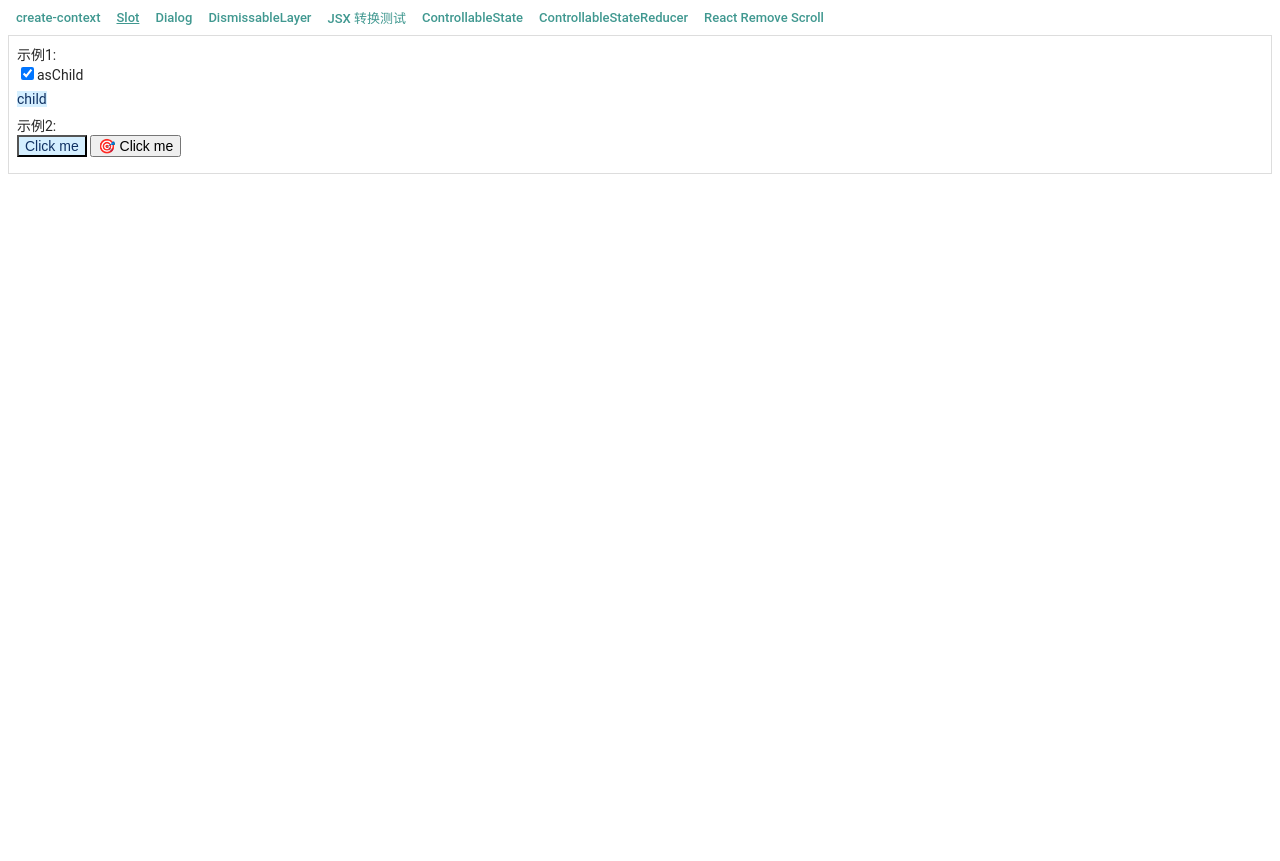
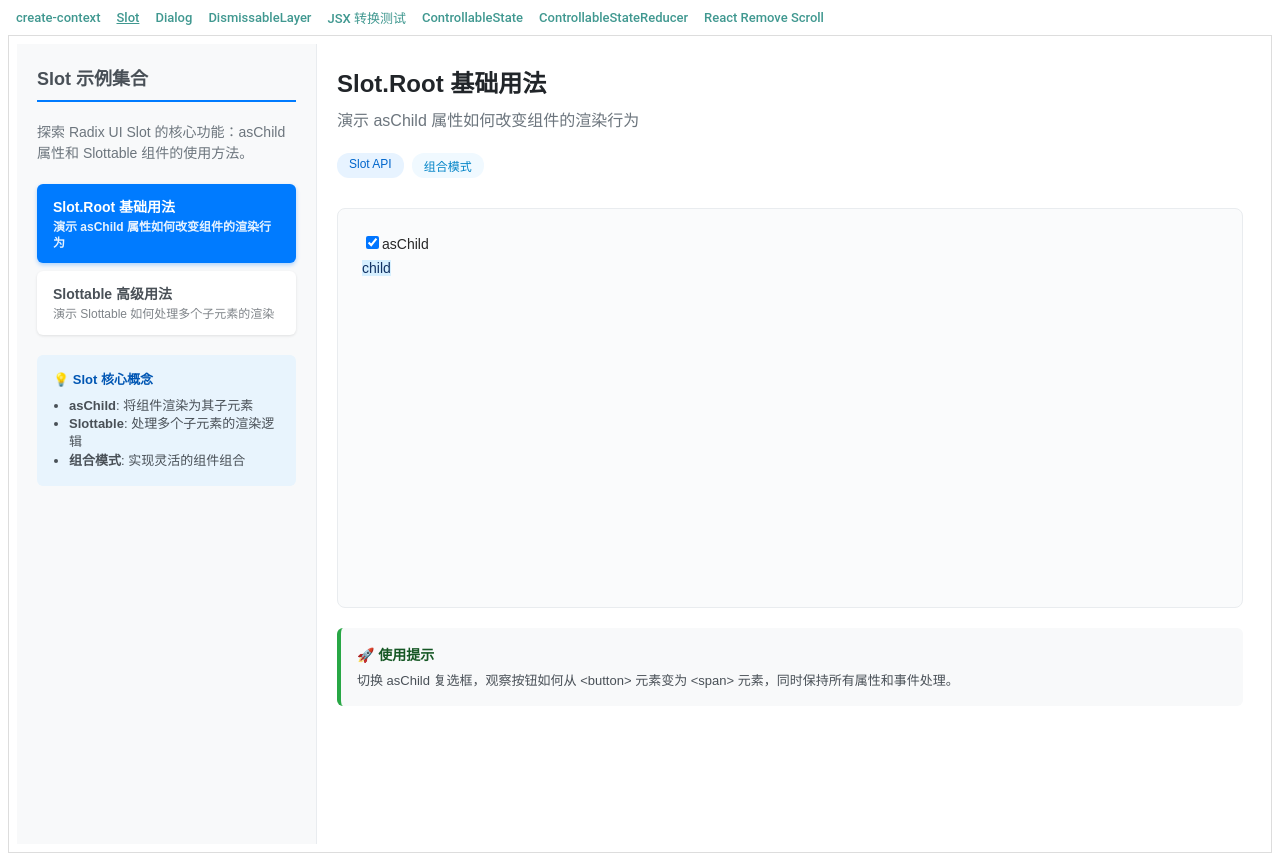
Before and after one commit to ZhiCYue/radix-ui-learn, a React app in the folder packages/radix-primitives-cases/: page /#/examples/createContextCase in a window 1280 px wide. Both pictures are taken after a click on the item "Slot". Before the commit the page ends 800 px from the top, so only its background shows below. Built offline with nearby package versions, Linux system fonts and the light colour scheme.

Commit message:
fix: 修复 create-context 中循环引用的bug

```diff
--- a/packages/radix-primitives-cases/src/App.tsx
+++ b/packages/radix-primitives-cases/src/App.tsx
@@ -9,7 +9,7 @@ const CreateContextCase = lazy(() => import("./examples/create-context"));
 const SlotCase = lazy(() => import("./examples/slot"));
 const UseControllableStateCase = lazy(() => import("./examples/use-controllable-state"));
 const UseControllableStateReducerCase = lazy(() => import("./examples/use-controllable-state-reducer"));
-// const DialogCase = lazy(() => import("./examples/dialog"));
+const DialogCase = lazy(() => import("./examples/dialog"));
 const DismissableLayerCase = lazy(() => import("./examples/dismissable-layer"));
 const JsxTestCase = lazy(() => import("./examples/jsx-test/comparison"));
 const ReactRemoveScrollCase = lazy(() => import("./examples/react-remove-scroll"));
@@ -51,7 +51,7 @@ const LoadingSpinner: React.FC = () => (
 const COMPONENT_EXAMPLES_MAP = {
   '/examples/createContextCase': CreateContextCase,
   '/examples/slotCase': SlotCase,
-  // '/examples/dialogCase': DialogCase,
+  '/examples/dialogCase': DialogCase,
   '/examples/dismissableLayerCase': DismissableLayerCase,
   '/examples/jsxTestCase': JsxTestCase,
   '/examples/useControllableStateCase': UseControllableStateCase,
--- a/packages/radix-primitives-cases/src/examples/dialog/styles.css
+++ b/packages/radix-primitives-cases/src/examples/dialog/styles.css
@@ -20,13 +20,14 @@ button {
 	background-color: var(--black-a9);
 	position: fixed;
 	inset: 0;
+	z-index: 50;
 	animation: overlayShow 150ms cubic-bezier(0.16, 1, 0.3, 1);
 }
 
 .DialogContent {
-	background-color: var(--gray-1);
+	background-color: white;
 	border-radius: 6px;
-	box-shadow: var(--shadow-6);
+	box-shadow: hsl(206 22% 7% / 35%) 0px 10px 38px -10px, hsl(206 22% 7% / 20%) 0px 10px 20px -15px;
 	position: fixed;
 	top: 50%;
 	left: 50%;
@@ -35,6 +36,7 @@ button {
 	max-width: 500px;
 	max-height: 85vh;
 	padding: 25px;
+	z-index: 51;
 	animation: contentShow 150ms cubic-bezier(0.16, 1, 0.3, 1);
 }
 .DialogContent:focus {
@@ -66,6 +68,11 @@ button {
 	font-weight: 500;
 	height: 35px;
 	user-select: none;
+	cursor: pointer;
+	border: none;
+	background-color: #f0f0f0;
+	color: #333;
+	transition: all 0.2s ease;
 }
 .Button:focus:not(:focus-visible) {
 	outline: 0;
@@ -100,11 +107,13 @@ button {
 	display: inline-flex;
 	align-items: center;
 	justify-content: center;
-	color: var(--violet-11);
+	color: #666;
 	position: absolute;
 	top: 10px;
 	right: 10px;
-	background-color: var(--gray-3);
+	background-color: #f5f5f5;
+	cursor: pointer;
+	z-index: 52;
 }
 .IconButton:hover {
 	background-color: var(--violet-4);
--- a/packages/radix-primitives-cases/src/examples/slot/index.tsx
+++ b/packages/radix-primitives-cases/src/examples/slot/index.tsx
@@ -1,18 +1,229 @@
 import './styles.css';
 
-import React from 'react';
-import Demo1 from './demo1';
-import Demo2 from './demo2';
+import React, { useState, Suspense } from 'react';
 
-const App = () => {
+// 懒加载示例组件
+const Demo1 = React.lazy(() => import('./demo1'));
+const Demo2 = React.lazy(() => import('./demo2'));
+
+// 示例配置
+const examples = [
+  {
+    id: 'demo1',
+    title: 'Slot.Root 基础用法',
+    description: '演示 asChild 属性如何改变组件的渲染行为',
+    component: Demo1,
+  },
+  {
+    id: 'demo2',
+    title: 'Slottable 高级用法',
+    description: '演示 Slottable 如何处理多个子元素的渲染',
+    component: Demo2,
+  },
+];
+
+const App: React.FC = () => {
+  const [activeExample, setActiveExample] = useState(examples[0].id);
+
+  const currentExample = examples.find(example => example.id === activeExample);
+
   return (
-    <div>
-      {'示例1: '}
-      <Demo1/>
-      {'示例2: '}
-      <Demo2/>
+    <div style={{ display: 'flex', height: '100vh', fontFamily: 'Arial, sans-serif' }}>
+      {/* 侧边栏 */}
+      <div style={{
+        width: '300px',
+        backgroundColor: '#f8f9fa',
+        borderRight: '1px solid #e9ecef',
+        padding: '20px',
+        overflowY: 'auto'
+      }}>
+        <h2 style={{
+          margin: '0 0 20px 0',
+          fontSize: '18px',
+          color: '#495057',
+          borderBottom: '2px solid #007bff',
+          paddingBottom: '10px'
+        }}>
+          Slot 示例集合
+        </h2>
+
+        <p style={{
+          fontSize: '14px',
+          color: '#6c757d',
+          marginBottom: '20px',
+          lineHeight: '1.5'
+        }}>
+          探索 Radix UI Slot 的核心功能：asChild 属性和 Slottable 组件的使用方法。
+        </p>
+
+        <div style={{ marginBottom: '20px' }}>
+          {examples.map((example) => (
+            <button
+              key={example.id}
+              onClick={() => setActiveExample(example.id)}
+              style={{
+                display: 'block',
+                width: '100%',
+                padding: '12px 16px',
+                marginBottom: '8px',
+                border: 'none',
+                borderRadius: '6px',
+                backgroundColor: activeExample === example.id ? '#007bff' : '#ffffff',
+                color: activeExample === example.id ? '#ffffff' : '#495057',
+                cursor: 'pointer',
+                textAlign: 'left',
+                fontSize: '14px',
+                fontWeight: activeExample === example.id ? '600' : '400',
+                transition: 'all 0.2s ease',
+                boxShadow: activeExample === example.id
+                  ? '0 2px 4px rgba(0,123,255,0.3)'
+                  : '0 1px 3px rgba(0,0,0,0.1)',
+              }}
+              onMouseEnter={(e) => {
+                if (activeExample !== example.id) {
+                  e.currentTarget.style.backgroundColor = '#e9ecef';
+                }
+              }}
+              onMouseLeave={(e) => {
+                if (activeExample !== example.id) {
+                  e.currentTarget.style.backgroundColor = '#ffffff';
+                }
+              }}
+            >
+              <div style={{ fontWeight: '600', marginBottom: '4px' }}>
+                {example.title}
+              </div>
+              <div style={{
+                fontSize: '12px',
+                opacity: activeExample === example.id ? 0.9 : 0.7,
+                lineHeight: '1.3'
+              }}>
+                {example.description}
+              </div>
+            </button>
+          ))}
+        </div>
+
+        {/* 说明文档 */}
+        <div style={{
+          padding: '16px',
+          backgroundColor: '#e8f4fd',
+          borderRadius: '6px',
+          fontSize: '13px',
+          lineHeight: '1.4'
+        }}>
+          <h4 style={{ margin: '0 0 8px 0', color: '#0056b3' }}>
+            💡 Slot 核心概念
+          </h4>
+          <ul style={{ margin: 0, paddingLeft: '16px', color: '#495057' }}>
+            <li><strong>asChild</strong>: 将组件渲染为其子元素</li>
+            <li><strong>Slottable</strong>: 处理多个子元素的渲染逻辑</li>
+            <li><strong>组合模式</strong>: 实现灵活的组件组合</li>
+          </ul>
+        </div>
+      </div>
+
+      {/* 主内容区域 */}
+      <div style={{
+        flex: 1,
+        padding: '20px',
+        overflowY: 'auto',
+        backgroundColor: '#ffffff'
+      }}>
+        {currentExample && (
+          <>
+            {/* 示例标题和描述 */}
+            <div style={{ marginBottom: '30px' }}>
+              <h1 style={{
+                margin: '0 0 10px 0',
+                fontSize: '24px',
+                color: '#212529',
+                fontWeight: '700'
+              }}>
+                {currentExample.title}
+              </h1>
+              <p style={{
+                margin: '0 0 20px 0',
+                fontSize: '16px',
+                color: '#6c757d',
+                lineHeight: '1.5'
+              }}>
+                {currentExample.description}
+              </p>
+
+              {/* 示例标签 */}
+              <div style={{ display: 'flex', gap: '8px', marginBottom: '20px' }}>
+                <span style={{
+                  padding: '4px 12px',
+                  backgroundColor: '#e7f3ff',
+                  color: '#0066cc',
+                  borderRadius: '12px',
+                  fontSize: '12px',
+                  fontWeight: '500'
+                }}>
+                  Slot API
+                </span>
+                <span style={{
+                  padding: '4px 12px',
+                  backgroundColor: '#f0f9ff',
+                  color: '#0284c7',
+                  borderRadius: '12px',
+                  fontSize: '12px',
+                  fontWeight: '500'
+                }}>
+                  组合模式
+                </span>
+              </div>
+            </div>
+
+            {/* 示例内容 */}
+            <div style={{
+              border: '1px solid #e9ecef',
+              borderRadius: '8px',
+              padding: '24px',
+              backgroundColor: '#fafbfc',
+              minHeight: '400px'
+            }}>
+              <Suspense fallback={
+                <div style={{
+                  display: 'flex',
+                  justifyContent: 'center',
+                  alignItems: 'center',
+                  height: '200px',
+                  color: '#6c757d'
+                }}>
+                  加载中...
+                </div>
+              }>
+                <currentExample.component />
+              </Suspense>
+            </div>
+
+            {/* 使用提示 */}
+            <div style={{
+              marginTop: '20px',
+              padding: '16px',
+              backgroundColor: '#f8f9fa',
+              borderRadius: '6px',
+              borderLeft: '4px solid #28a745'
+            }}>
+              <h4 style={{ margin: '0 0 8px 0', color: '#155724', fontSize: '14px' }}>
+                🚀 使用提示
+              </h4>
+              <p style={{ margin: 0, fontSize: '13px', color: '#495057', lineHeight: '1.4' }}>
+                {activeExample === 'demo1' &&
+                  '切换 asChild 复选框，观察按钮如何从 <button> 元素变为 <span> 元素，同时保持所有属性和事件处理。'
+                }
+                {activeExample === 'demo2' &&
+                  'Slottable 组件会智能处理子元素：纯文本直接渲染，包含元素时保持原始结构。这是实现灵活组件组合的关键。'
+                }
+              </p>
+            </div>
+          </>
+        )}
+      </div>
     </div>
-  )
-}
+  );
+};
 
 export default App;
--- a/packages/radix-primitives-cases/src/react/context/create-context.tsx
+++ b/packages/radix-primitives-cases/src/react/context/create-context.tsx
@@ -60,7 +60,19 @@ function createContextScope(scopeName: string, createContextScopeDeps: CreateSco
       const Context = scope?.[scopeName]?.[index] || BaseContext;
       // Only re-memoize when prop values change
       // eslint-disable-next-line react-hooks/exhaustive-deps
-      const value = React.useMemo(() => context, [JSON.stringify(context)]) as ContextValueType;
+      // 创建安全的依赖数组，避免循环引用
+      const safeDeps = React.useMemo(() => {
+        return Object.entries(context as Record<string, any>).map(([key, val]) => {
+          // 对于函数和基本类型，直接使用
+          if (typeof val === 'function' || typeof val !== 'object' || val === null) {
+            return `${key}:${String(val)}`;
+          }
+          // 对于对象类型（可能包含循环引用），只使用键名和类型
+          return `${key}:${val?.constructor?.name || 'object'}`;
+        }).join('|');
+      }, [context]);
+
+      const value = React.useMemo(() => context, [safeDeps]) as ContextValueType;
       return <Context.Provider value={value}>{children}</Context.Provider>;
     };
 
```
